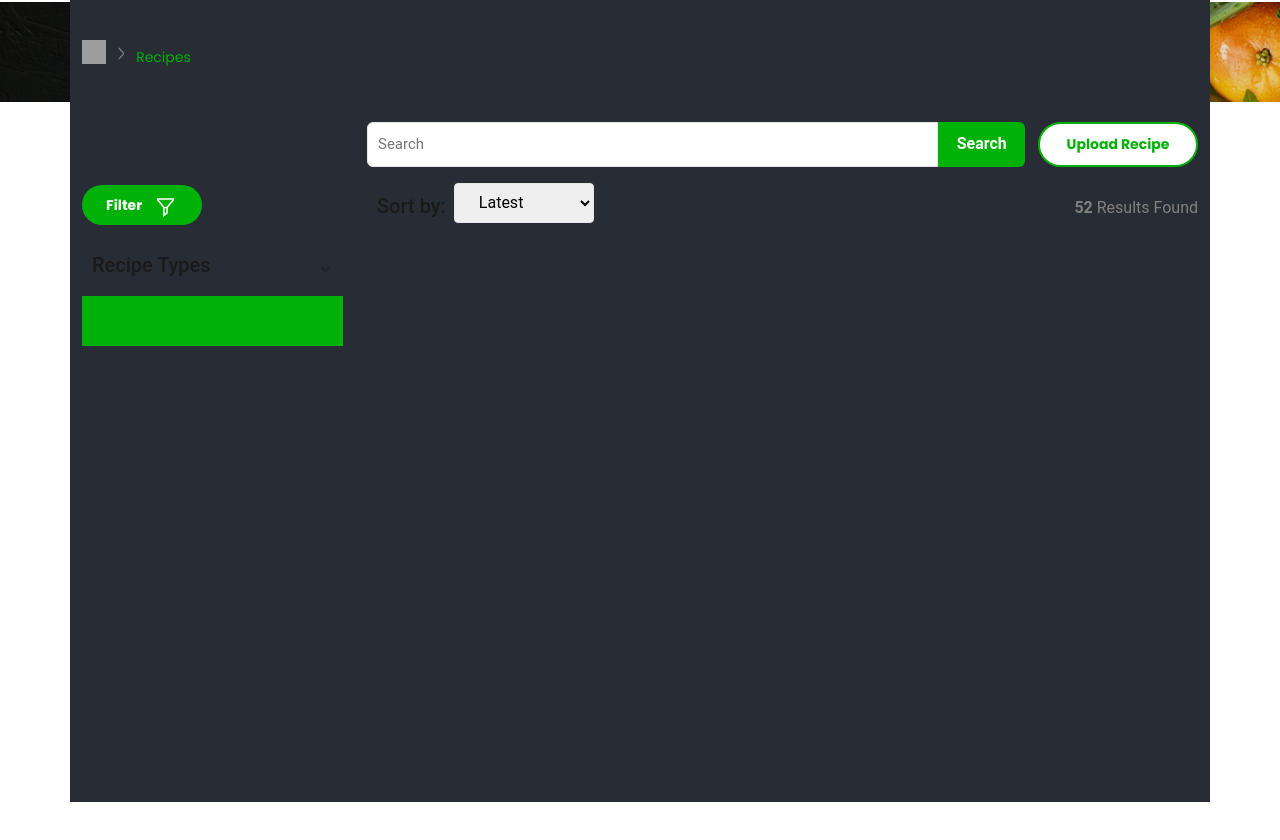
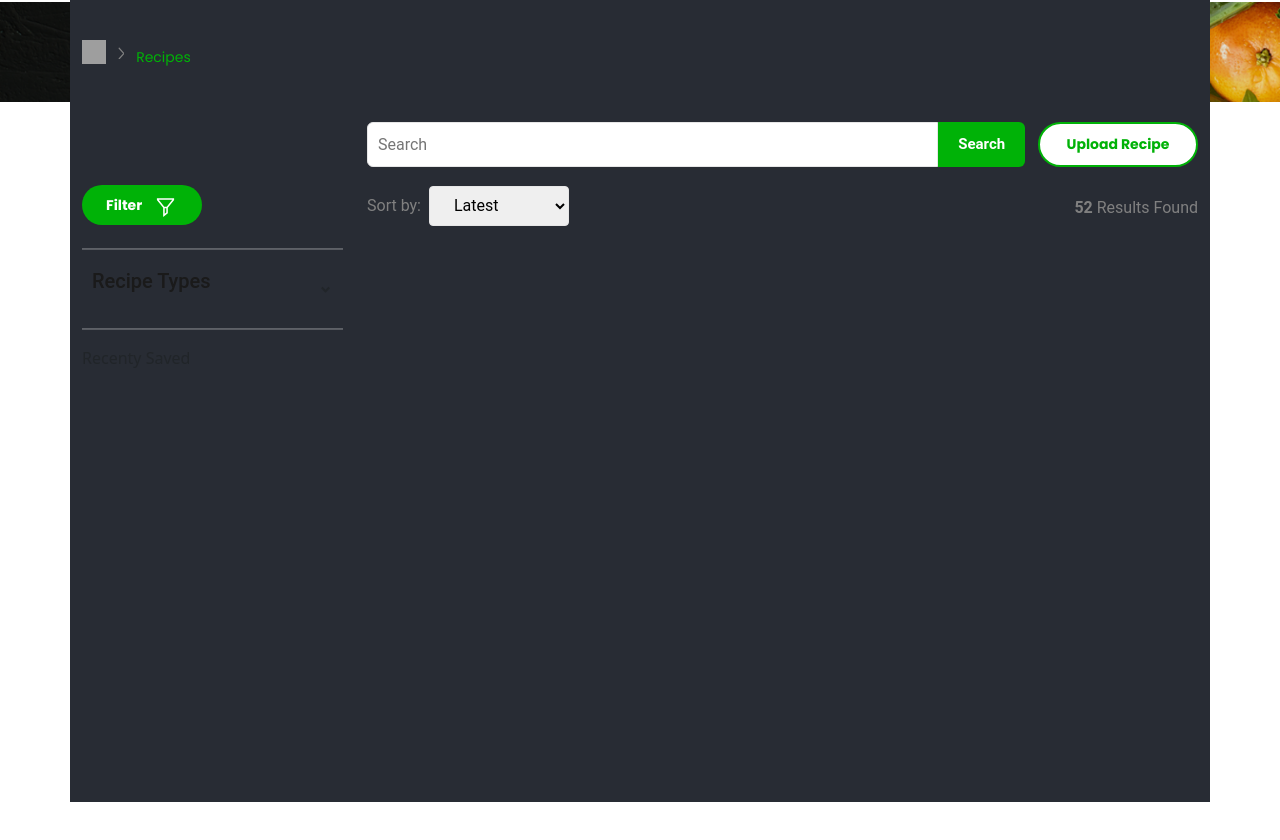
Before and after one commit to NDHunq/SE347_SpiceUp, a React (Create React App) app in the folder FrontEnd/: page /recipes in a window 1280 px wide. Shown: the part 798-1638 px from the top of the page. Built offline with nearby package versions, Linux system fonts and the light colour scheme; grey boxes are pictures that could not be loaded.

Commit message:
night_commit

```diff
--- a/FrontEnd/src/components/User/Recipe/filter_drop_category/filter_category.css
+++ b/FrontEnd/src/components/User/Recipe/filter_drop_category/filter_category.css
@@ -28,6 +28,7 @@
   font-style: normal;
   font-weight: 500;
   line-height: 150%; /* 30px */
+  user-select: none;
 }
 .category {
   display: flex;
@@ -38,9 +39,11 @@
 }
 .ul {
   list-style-type: none; /* Remove default bullet points */
-  padding: 0; /* Remove default padding */
+
   margin: 0; /* Remove default margin */
-  padding-bottom: 10px;
+  padding: 10px;
+  padding-top: 0px;
+  padding-bottom: 0px;
 }
 
 .category_name {
@@ -49,13 +52,13 @@
   font-family: "Roboto", sans-serif;
   font-size: 16px;
   font-style: normal;
+  width: fit-content;
   font-weight: 400;
   line-height: 150%; /* 21px */
 }
 .category {
   display: flex;
   align-items: center;
-  padding: 10px; /* Add padding if needed */
 }
 
 .category_radio {
@@ -73,7 +76,6 @@
 .category_name,
 .category_number {
   margin: 0;
-  padding: 0 5px; /* Adjust padding if needed */
 }
 .category_radio:checked + .category_label {
   color: #00b207; /* Change text color to green when selected */
--- a/FrontEnd/src/components/User/Recipe/recipe.css
+++ b/FrontEnd/src/components/User/Recipe/recipe.css
@@ -52,14 +52,14 @@
 .txt_search {
   color: var(--Gray-Scale-Gray-500, #808080);
   font-family: "Roboto", sans-serif;
-  font-size: 15px;
+  font-size: 14px;
   font-style: normal;
   font-weight: 400;
-  line-height: 21px; /* 140% */
   border: 1px solid var(--Gray-Scale-Gray-100, #e6e6e6);
   border-radius: 6px 0px 0px 6px;
   width: 100%;
   padding-left: 10px;
+  font-size: 16px;
 }
 .txt_search:focus,
 .sort-by:focus {
@@ -70,7 +70,7 @@
   color: var(--Gray-Scale-White, #fff);
   /* Body Small/Body Small, 600 */
   font-family: "Roboto", sans-serif;
-  font-size: 16px;
+  font-size: 15px;
   font-style: normal;
   font-weight: 700;
   line-height: 120%; /* 16.8px */
@@ -103,25 +103,25 @@
   margin-left: 13px;
   min-width: 160px;
 }
-.txt {
+
+.txt_Sortby {
   margin-top: 8px;
   color: var(--Gray-Scale-Gray-500, #808080);
   /* Body Small/Body Small, 400 */
   font-family: "Roboto", sans-serif;
+
+  font-weight: 400;
   font-size: 16px;
-  font-style: normal;
-  font-weight: 400;
-  line-height: 150%; /* 21px */
 }
 .txt2 {
   margin-top: 12px;
   color: var(--Gray-Scale-Gray-500, #808080);
   /* Body Small/Body Small, 400 */
   font-family: "Roboto", sans-serif;
-  font-size: 16px;
+  font-size: 15 px;
   font-style: normal;
   font-weight: 400;
-  line-height: 150%; /* 21px */
+
   user-select: none;
 }
 .sort-by {
@@ -134,6 +134,7 @@
   border-radius: 4px;
   border: 1px solid var(--Gray-Scale-Gray-100, #e6e6e6);
   user-select: none;
+  font-size: 16px;
 }
 
 .flex {
@@ -173,3 +174,8 @@
   height: 50px;
   background-color: #00b207;
 }
+.line {
+  width: 100%;
+  height: 2px;
+  background-color: #e6e6e6;
+}
--- a/FrontEnd/src/components/User/Recipe/recipe.js
+++ b/FrontEnd/src/components/User/Recipe/recipe.js
@@ -35,12 +35,14 @@ function Recipes() {
                     <LiaFilterSolid className="img"></LiaFilterSolid>
                   </div>
                 </div>
+                <hr className="line"></hr>
                 <div className="filter_content">
                   <FilterCategory
                     listname={"Recipe Types"}
                     listCategory={listCategory}
                   ></FilterCategory>
-                  <div className="rectangle"></div>
+                  <hr className="line"></hr>
+                  <p>Recenty Saved</p>
                 </div>
               </div>
             </div>
@@ -61,7 +63,7 @@ function Recipes() {
               </div>
               <div className="div2">
                 <div className="flex">
-                  <p className="txt">Sort by:</p>
+                  <p className="txt_Sortby"> Sort by:</p>
                   <select className="sort-by">
                     <option value="latest"> Latest </option>
                     <option value="best-seller"> Best Seller </option>
```
